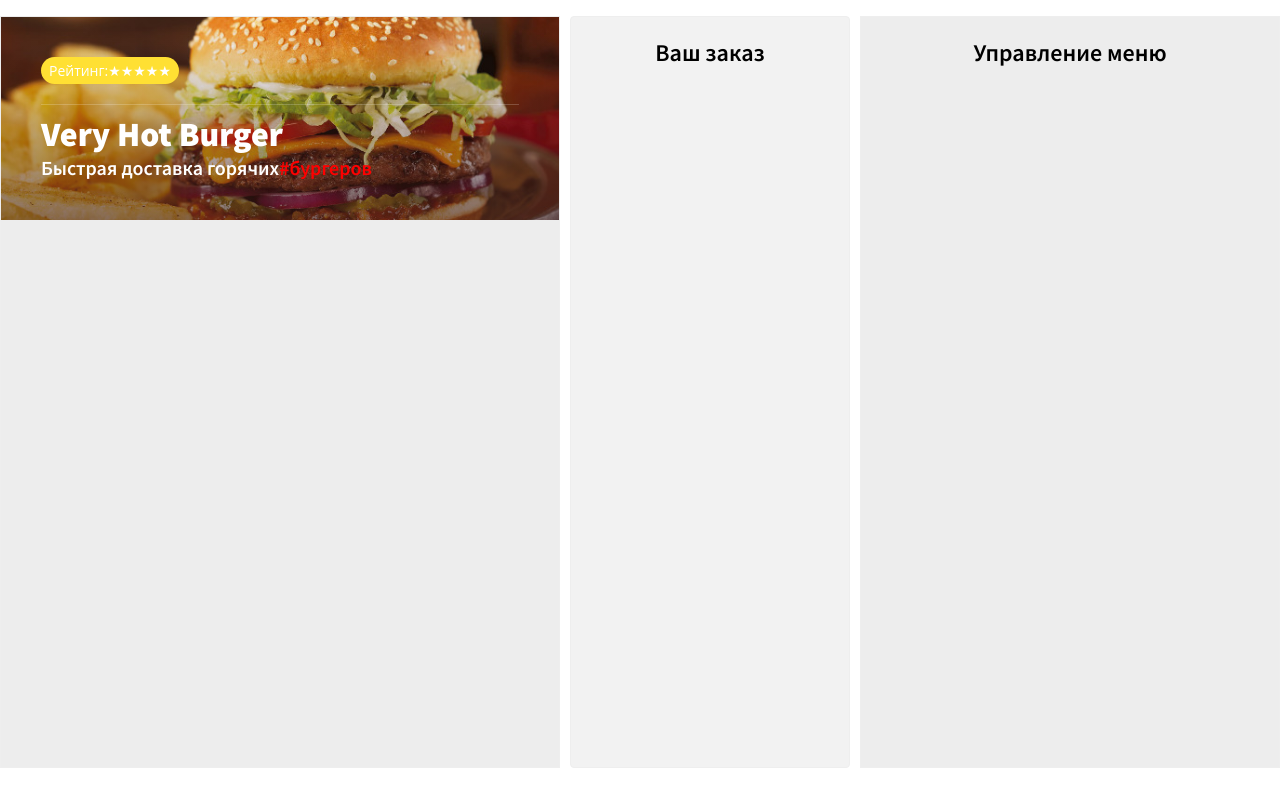
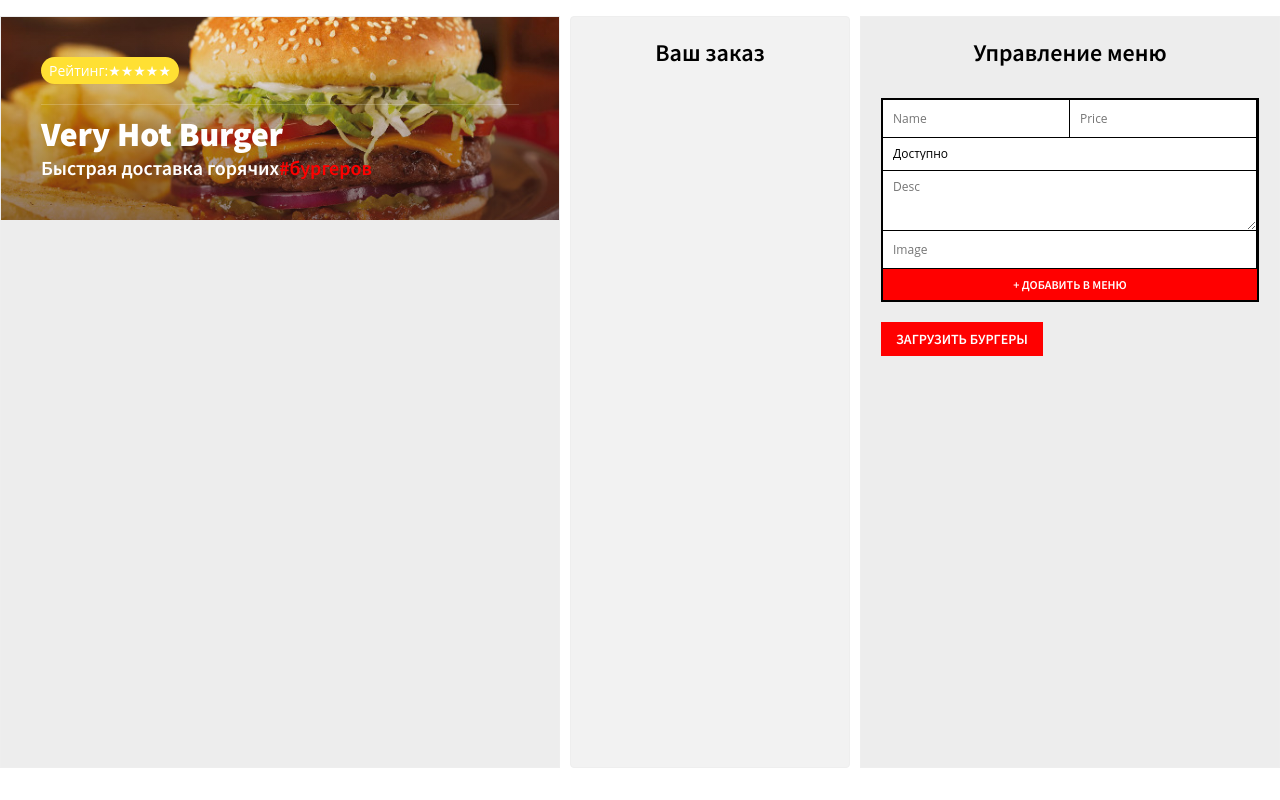
Before and after one commit to AlexE1987/react-burger, a React (Create React App) app: page /restaurant/1 in a window 1280 px wide. Built offline with nearby package versions, Linux system fonts and the light colour scheme.

Commit message:
feat: add inputs and buttons in MenuAdmin

```diff
--- /dev/null
+++ b/src/components/AddBurgerForm.js
@@ -0,0 +1,52 @@
+import React from 'react';
+
+class AddBurgerForm extends React.Component {
+  nameRef = React.createRef();
+  priceRef = React.createRef();
+  statusRef = React.createRef();
+  descRef = React.createRef();
+  imageRef = React.createRef();
+
+  createBurger = (event) => {
+    event.preventDefault();
+    const burger = {
+      name: this.nameRef.current.value,
+      priceRef: this.priceRef.current.value,
+      statusRef: this.statusRef.current.value,
+      descRef: this.descRef.current.value,
+      imageRef: this.imageRef.current.value,
+    };
+    this.props.addBurger(burger);
+    event.currentTarget.reset();
+  };
+
+  render() {
+    return (
+      <form className="burger-edit" onSubmit={this.createBurger}>
+        <input ref={this.nameRef} name="name" type="text" placeholder="Name" autoComplete="off" />
+        <input
+          ref={this.priceRef}
+          name="price"
+          type="text"
+          placeholder="Price"
+          autoComplete="off"
+        />
+        <select ref={this.statusRef} name="status" className="status">
+          <option value="available">Доступно</option>
+          <option value="unavailable">Убрать из меню</option>
+        </select>
+        <textarea ref={this.descRef} name="desc" placeholder="Desc" />
+        <input
+          ref={this.imageRef}
+          name="image"
+          type="text"
+          placeholder="Image"
+          autoComplete="off"
+        />
+        <button type="submit">+ Добавить в меню</button>
+      </form>
+    );
+  }
+}
+
+export default AddBurgerForm;
--- a/src/components/App.js
+++ b/src/components/App.js
@@ -2,8 +2,25 @@
 import Header from './Header';
 import Order from './Order';
 import MenuAdmin from './MenuAdmin';
+import sampleBurgers from '../sample-burgers';
 
 class App extends React.Component {
+  state = {
+    burgers: {},
+    order: {},
+  };
+
+  addBurger = (burger) => {
+    const burgers = { ...this.state.burger };
+    burgers[`burgers${Date.now()}`] = burger;
+    this.setState({ burgers });
+  };
+
+  loadSampleBurgers = () => {
+    this.setState({ burgers: sampleBurgers });
+    console.log('Load');
+  };
+
   render() {
     return (
       <div className="burger-paradise">
@@ -11,7 +28,7 @@
           <Header title="Very Hot Burger" amount={10} hot={true} />
         </div>
         <Order />
-        <MenuAdmin />
+        <MenuAdmin addBurger={this.addBurger} loadSampleBurgers={this.loadSampleBurgers} />
       </div>
     );
   }
--- a/src/components/Landing.js
+++ b/src/components/Landing.js
@@ -19,7 +19,8 @@
   };
 
   goToRestaurant = () => {
-    console.log('go to rest');
+    const { url } = this.state;
+    this.props.history.push(`/restaurant/${url}`);
   };
 
   render() {
--- a/src/components/MenuAdmin.js
+++ b/src/components/MenuAdmin.js
@@ -1,10 +1,13 @@
 import React from 'react';
+import AddBurgerForm from './AddBurgerForm';
 
 class MenuAdmin extends React.Component {
   render() {
     return (
       <div className="menu-admin">
         <h2>Управление меню</h2>
+        <AddBurgerForm addBurger={this.props.addBurger} />
+        <button onClick={this.props.loadSampleBurgers}>Загрузить бургеры</button>
       </div>
     );
   }
```
